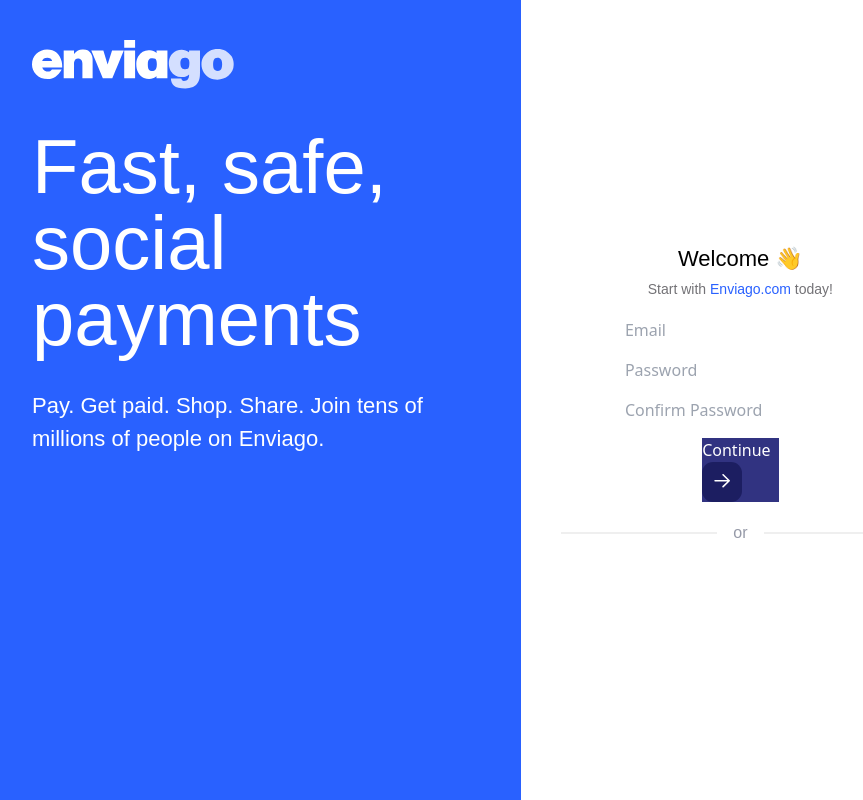
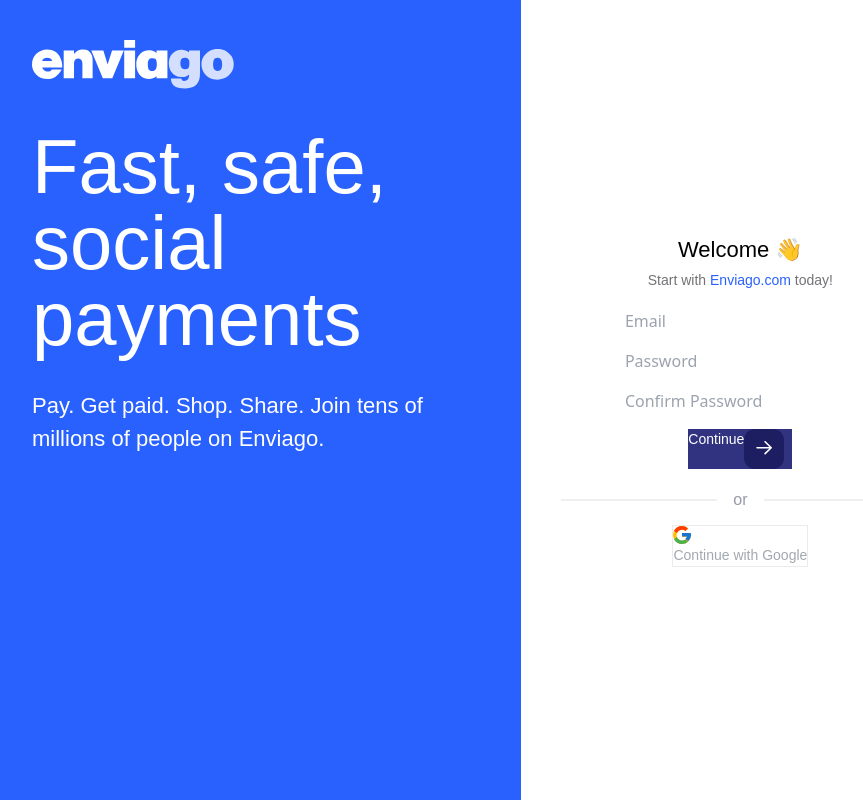
Before and after one commit to devofficer/enviago, a Next.js app: page /auth/sign-up in a window 1280 px wide. Shown: the whole page, without its empty margins (168-1031 px from the left). Built offline with nearby package versions, Linux system fonts and the light colour scheme.

Commit message:
feat: implement outlined buttton and sign up page

```diff
--- a/src/app/auth/sign-up/page.tsx
+++ b/src/app/auth/sign-up/page.tsx
@@ -1,6 +1,8 @@
+import OutlinedButton from '@/components/OutlinedButton';
 import Divider from '@/components/Divider';
 import ForwardButton from '@/components/ForwardButton';
 import TextField from '@/components/TextField';
+import Image from 'next/image';
 
 export default function SignUp() {
   return (
@@ -16,6 +18,10 @@ export default function SignUp() {
       <TextField placeholder="Confirm Password" className="mb-4" />
       <ForwardButton className="mb-[1.875rem]">Continue</ForwardButton>
       <Divider className="mb-[1.5rem]">or</Divider>
+      <OutlinedButton>
+        <Image className="mr-[1.313rem]" src="/images/icons/google.svg" width={18} height={18} alt="google" />
+        Continue with Google
+      </OutlinedButton>
     </div>
   );
 }
--- a/src/components/Button.tsx
+++ b/src/components/Button.tsx
@@ -8,7 +8,7 @@ type ButtonProps = {
 
 export default function Button({ className, children }: ButtonProps) {
   return (
-    <button className={cls('btn hover:brightness-75', className)}>
+    <button className={cls('btn hover:brightness-75 font-manrope-semibold text-[.875rem]', className)}>
       {children}
     </button>
   );
--- a/src/components/ForwardButton.tsx
+++ b/src/components/ForwardButton.tsx
@@ -12,7 +12,7 @@ export default function ForwardButton(props: ForwardButtonProps) {
   return (
     <Button
       className={cls(
-        'justify-between text-white pr-[0.5rem] bg-purple',
+        'flex justify-between text-white pr-[0.5rem] bg-purple',
         props.className
       )}
     >
--- /dev/null
+++ b/src/components/OutlinedButton.tsx
@@ -0,0 +1,22 @@
+import Image from 'next/image';
+import React from 'react';
+import Button from './Button';
+import cls from 'classnames';
+
+type OutlinedButtonProps = {
+  children: React.ReactNode;
+  className?: string;
+};
+
+export default function OutlinedButton(props: OutlinedButtonProps) {
+  return (
+    <Button
+      className={cls(
+        'text-gray-cool bg-white font-manrope-semibold text-[.875rem] border border-solid border-gray-trans',
+        props.className
+      )}
+    >
+      {props.children}
+    </Button>
+  );
+}
--- a/src/styles/components.css
+++ b/src/styles/components.css
@@ -31,6 +31,7 @@
       flex
       text-center
       items-center
+      justify-center
       rounded-[18px]
       text-[0.875rem]
       w-full
```
Also changed, not shown: public/images/icons/google.svg (added).
